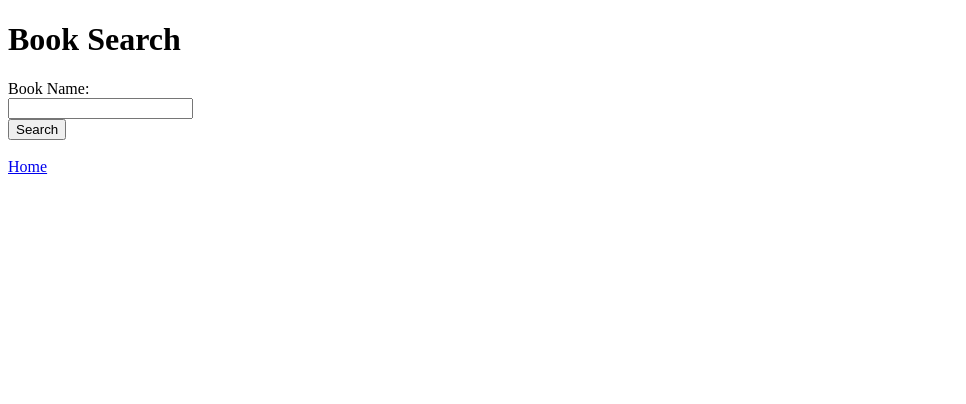
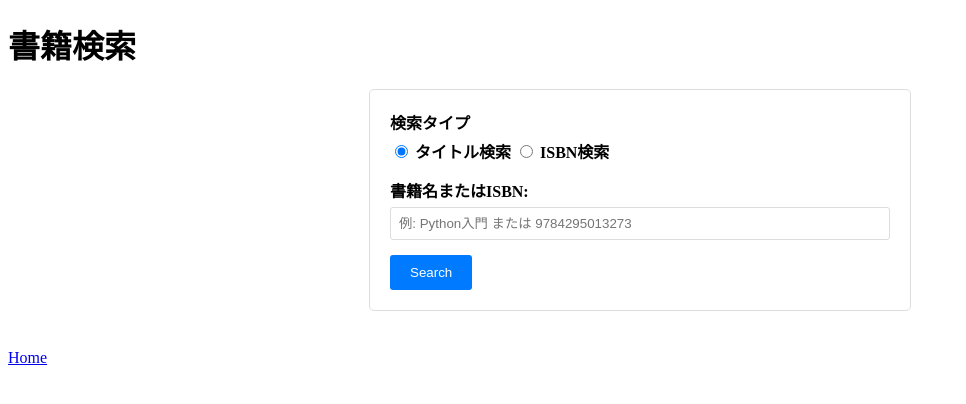
Before and after one commit to akchjnj/book-finder, a Flask app: page /search in a window 1280 px wide. Shown: the top 404 px of the page, without its empty margins (0-966 px from the left). Run offline with Flask 3, Linux system fonts and the light colour scheme.

Commit message:
複数検索結果の表示／ISBN検索を追加

```diff
--- a/app.py
+++ b/app.py
@@ -2,7 +2,6 @@ from flask import Flask, render_template, request
 import requests
 import os
 from dotenv import load_dotenv
-from urllib3 import response
 
 # 環境変数読み込み
 load_dotenv()
@@ -18,37 +17,62 @@ def home():
 @app.route("/search",methods=["GET","POST"])
 def search():
     if request.method == 'POST':
-        book_title = request.form.get('book_title')
+        search_query = request.form.get('book_title')
+        search_type = request.form.get('search_type','title')
+
+        if search_query == 'isbn':
+            q = f'isbn:{search_query}'
+        else:
+            q = search_query
 
         # Books API リクエスト
         params = {
-            'q' : book_title,
+            'q' : q,
             'key' : GOOGLE_BOOK_API_KEY,
-            'maxResults' : 1
+            'maxResults' : 10
         }
         try:
             response = requests.get(GOOGLE_BOOK_API_URL,params=params)
             response.raise_for_status()
             data = response.json()
+            print(f"Response data: {data}")  # デバッグ用
+
+            books = []
 
             # データがあるか確認
             if data.get('totalItems',0) > 0:
-                book = data['items'][0]['volumeInfo']
-                book_data = {
-                    'title': book.get('title','不明'),
-                    'authors': book.get('authors','不明'),
-                    'publisher': book.get('publisher','不明'),
-                    'thumbnail': book.get('imageLinks',{}).get('thumbnail','')
-                }
+                for item in data.get('items',[]):
+                    volume_info = item.get('volumeInfo',{})
+                    isbn_13 = None
+                    isbn_10 = None
+                    for identifiers in volume_info.get('industryIdentifiers',{}):
+                        if identifiers['type'] == 'ISBN_13':
+                            isbn_13 = identifiers['identifier']
+                        elif identifiers['type'] == 'ISBN_10':
+                            isbn_10 = identifiers['identifier']
+
+
+                    book_data = {
+                        'title': volume_info.get('title','不明'),
+                        'authors': ', '.join(volume_info.get('authors','不明')),
+                        'publisher': volume_info.get('publisher','不明'),
+                        'published_date': volume_info.get('publishedDate','不明'),
+                        'thumbnail': volume_info.get('imageLinks',{}).get('thumbnail',''),
+                        'isbn_13': isbn_13,
+                        'isbn_10': isbn_10,
+                        'description': volume_info.get('description','')[:200] + '...' if volume_info.get('description') else '説明なし'
+                    }
+                    books.append(book_data)
                 return render_template("result.html",
-                                    title="Result",
-                                    book = book_data,
-                                    search_query=book_title)
+                                        title="Result",
+                                        books = books,
+                                        total_items = data.get('totalItems',0),
+                                        search_query=search_query)
         except requests.exceptions.RequestException as e:
             return render_template('result.html',
                                     title = "Error",
                                     error = f'APIエラー：{str(e)}',
-                                    search_query = book_title)
+                                    search_query = search_query)
     return render_template("search.html", title="Search")
 
 @app.route("/about")
--- a/requirements.txt
+++ b/requirements.txt
@@ -10,5 +10,4 @@ Jinja2==3.1.6
 MarkupSafe==3.0.3
 python-dotenv==1.1.1
 requests==2.32.5
-urllib3==2.5.0
 Werkzeug==3.1.3
--- a/templates/search.html
+++ b/templates/search.html
@@ -4,15 +4,61 @@
     <meta charset="UTF-8" />
     <meta name="viewport" content="width=device-width, initial-scale=1.0" />
     <title>{{title}} | Book Finder</title>
+    <style>
+      .search-form {
+        max-width: 500px;
+        margin: 20px auto;
+        padding: 20px;
+        border: 1px solid #ddd;
+        border-radius: 5px;
+      }
+      .form-group {
+        margin-bottom: 15px;
+      }
+      label {
+        display: block;
+        margin-bottom: 5px;
+        font-weight: bold;
+      }
+      input[type="text"] {
+        width: 100%;
+        padding: 8px;
+        border: 1px solid #ddd;
+        border-radius: 3px;
+        box-sizing: border-box;
+      }
+      button {
+        background-color: #007bff;
+        color: white;
+        padding: 10px 20px;
+        border: none;
+        border-radius: 3px;
+        cursor: pointer;
+      }
+      button:hover {
+        background-color: #0056b3;
+      }
+    </style>
   </head>
   <body>
-    <h1>Book Search</h1>
-    <form method="POST" action="/search">
-      <label for="book_title">Book Name:</label><br>
-      <input type="text" id="book_title" name="book_title" required><br>
-      <button type="submit">Search</button>
-    </form>
-    <br>
+    <h1>書籍検索</h1>
+    <div class="search-form">
+      <form method="POST" action="/search">
+        <div class="form-group">
+          <label>検索タイプ</label>
+          <input type="radio" id="type_title" name="search_type" value="title" checked />
+          <label for="type_title" style="display: inline">タイトル検索</label>
+          <input type="radio" id="type_isbn" name="search_type" value="isbn" />
+          <label for="type_isbn" style="display: inline">ISBN検索</label>
+        </div>
+        <div class="form-group">
+          <label for="book_title">書籍名またはISBN:</label>
+          <input type="text" id="book_title" name="book_title" required placeholder="例: Python入門 または 9784295013273" />
+        </div>
+        <button type="submit">Search</button>
+      </form>
+    </div>
+    <br />
     <a href="/">Home</a>
   </body>
 </html>
```
Also changed, not shown: templates/gb_res_sample.py (added, +83 -0 lines), templates/result.html (+35 -9 lines).
